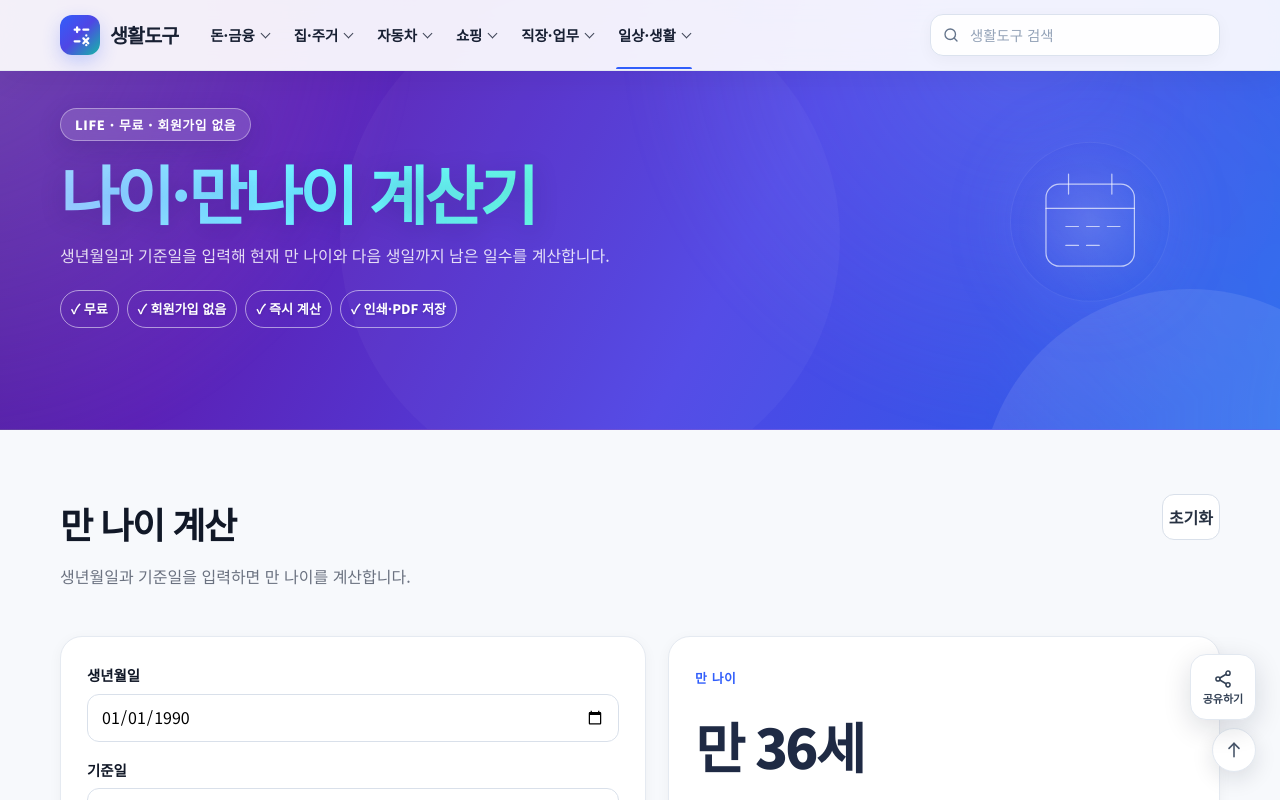
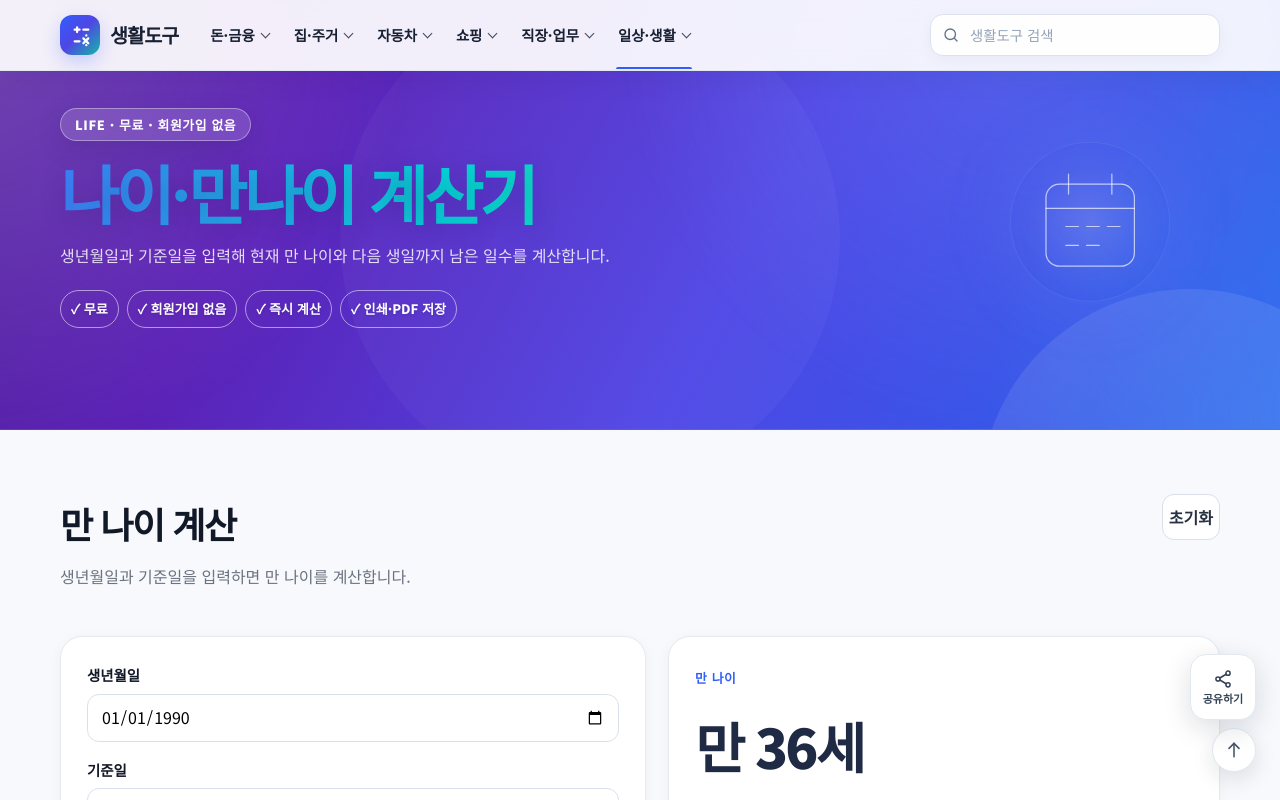
Before and after one commit to license-book/life-tools, a Next.js app: page /tools/age-calculator in a window 1280 px wide. Shown: the top 800 px of the page. Built offline with nearby package versions, Linux system fonts and the light colour scheme.

Commit message:
Match calculator titles to vivid hero gradient

```diff
--- a/components/tools/ToolPageRenderer.tsx
+++ b/components/tools/ToolPageRenderer.tsx
@@ -11,12 +11,11 @@ import { getToolBySlug } from "@/data/tools";
 type ToolPageRendererProps = { tool: ToolDefinition; calculator: ReactNode; };
 
 const heroTitleStyle = {
-  background:"linear-gradient(90deg,#93c5fd 0%,#67e8f9 34%,#5eead4 64%,#86efac 100%)",
+  background:"linear-gradient(90deg,#3B82F6 0%,#06D6D6 52%,#22E58B 100%)",
   WebkitBackgroundClip:"text",
   backgroundClip:"text",
   WebkitTextFillColor:"transparent",
   color:"transparent",
-  filter:"brightness(1.08)",
 };
 
 export default function ToolPageRenderer({ tool, calculator }: ToolPageRendererProps) {
```
